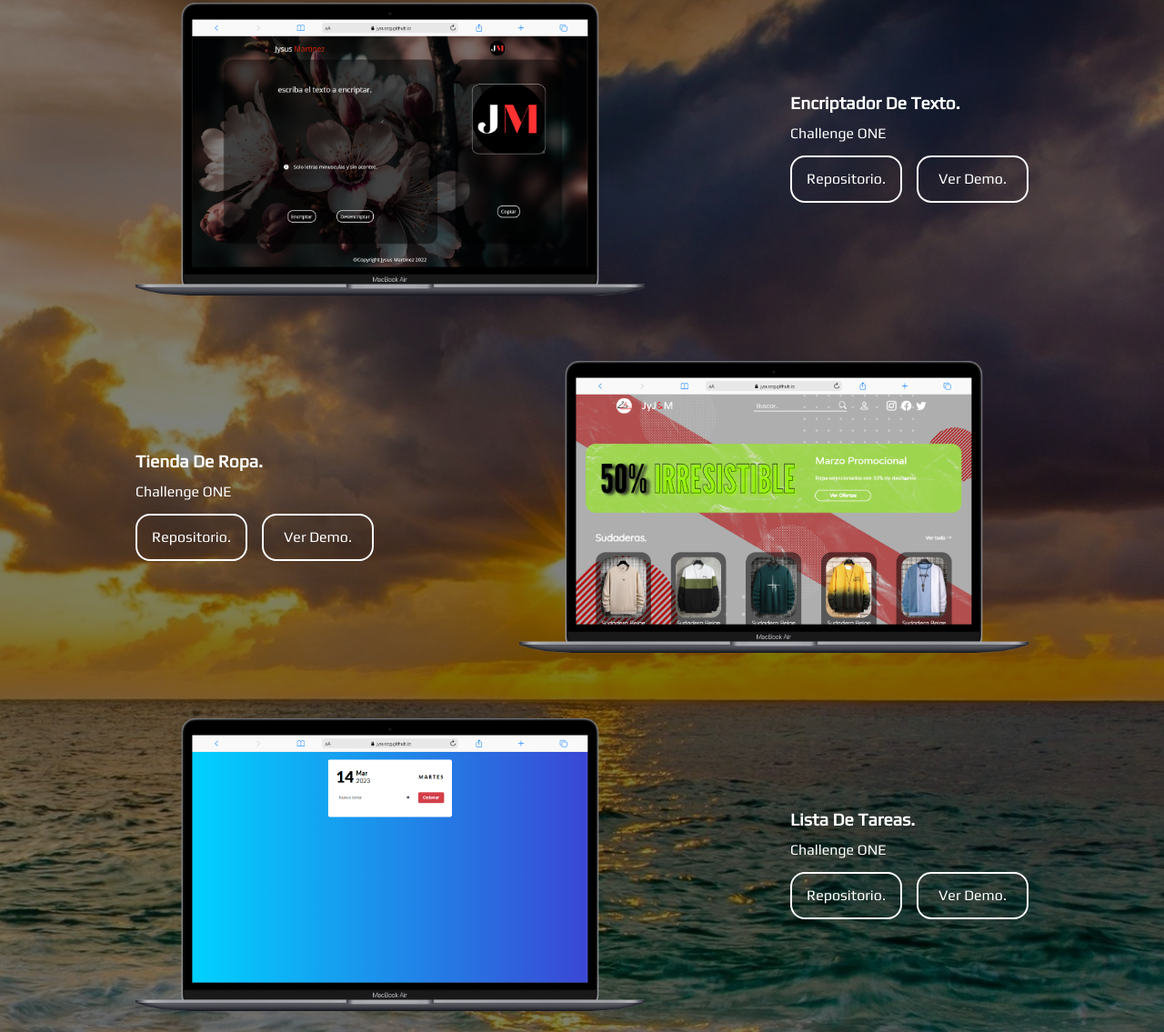
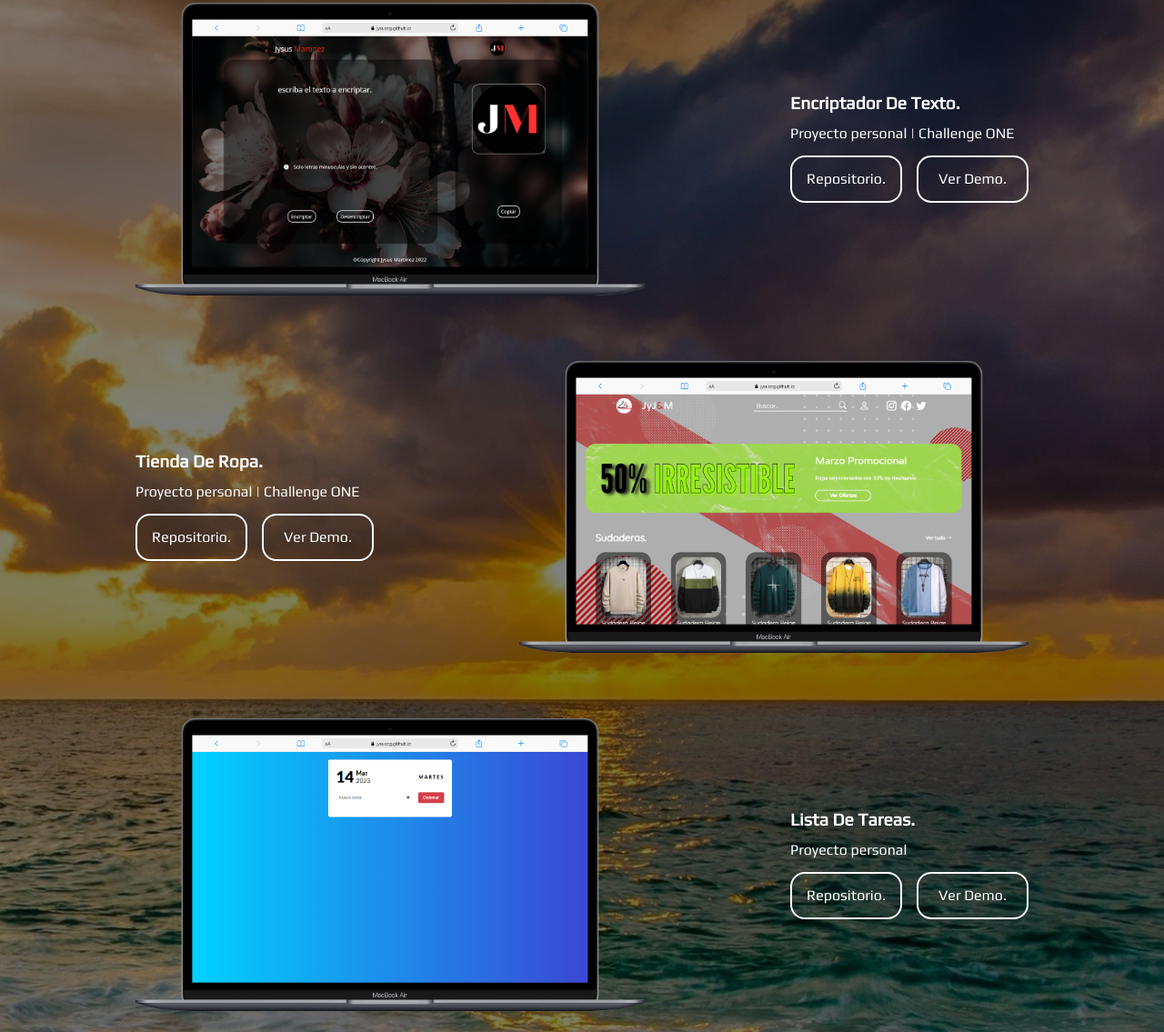
Before and after one commit to Jysusog/portafolio, a plain HTML site: page index.html in a window 1280 px wide. Shown: the part 1625-2760 px from the top of the page at 91% size. Drawn offline with nearby package versions, Linux system fonts and the light colour scheme.

Commit message:
Primera subida 2

```diff
--- a/index.html
+++ b/index.html
@@ -111,7 +111,7 @@
                 <img src="./assets/img/paginas/encriptador.png" alt="" class="exp-img">
                 <div class="menu">
                     <h3 class="exp-sub-titulo">Encriptador De Texto.</h3>
-                    <p class="exp-nombre">Challenge ONE</p>
+                    <p class="exp-nombre">Proyecto personal | Challenge ONE</p>
                     <div class="botones">
                         <a href="https://github.com/Jysusog/encriptador" target="_blank" class="exp-repo">Repositorio.</a>
                         <a href="https://jysusog.github.io/encriptador/" target="_blank" class="exp-demo">Ver Demo.</a>
@@ -122,7 +122,7 @@
                 <img src="./assets/img/paginas/tienda.png" alt="" class="exp-img">
                 <div class="menu">
                     <h3 class="exp-sub-titulo">Tienda De Ropa.</h3>
-                    <p class="exp-nombre">Challenge ONE</p>
+                    <p class="exp-nombre">Proyecto personal | Challenge ONE</p>
                     <div class="botones">
                         <a href="https://github.com/Jysusog/tienda-de-ropa" target="_blank" class="exp-repo">Repositorio.</a>
                         <a href="https://jysusog.github.io/tienda-de-ropa/" target="_blank" class="exp-demo">Ver Demo.</a>
@@ -133,7 +133,7 @@
                 <img src="./assets/img/paginas/lista.png" alt="" class="exp-img">
                 <div class="menu">
                     <h3 class="exp-sub-titulo">Lista De Tareas.</h3>
-                    <p class="exp-nombre">Challenge ONE</p>
+                    <p class="exp-nombre">Proyecto personal </p>
                     <div class="botones">
                         <a href="https://github.com/Jysusog/Lista-De-Tareas" target="_blank" class="exp-repo">Repositorio.</a>
                         <a href="https://jysusog.github.io/Lista-De-Tareas/" target="_blank" class="exp-demo">Ver Demo.</a>
@@ -144,7 +144,7 @@
                 <img src="./assets/img/paginas/calculadora.png" alt="" class="exp-img">
                 <div class="menu">
                     <h3 class="exp-sub-titulo">Calculadora.</h3>
-                    <p class="exp-nombre">Challenge ONE</p>
+                    <p class="exp-nombre">Proyecto personal</p>
                     <div class="botones">
                         <a href="https://github.com/Jysusog/Calculadora" target="_blank" class="exp-repo">Repositorio.</a>
                         <a href="https://jysusog.github.io/Calculadora/" target="_blank" class="exp-demo">Ver Demo.</a>
```
